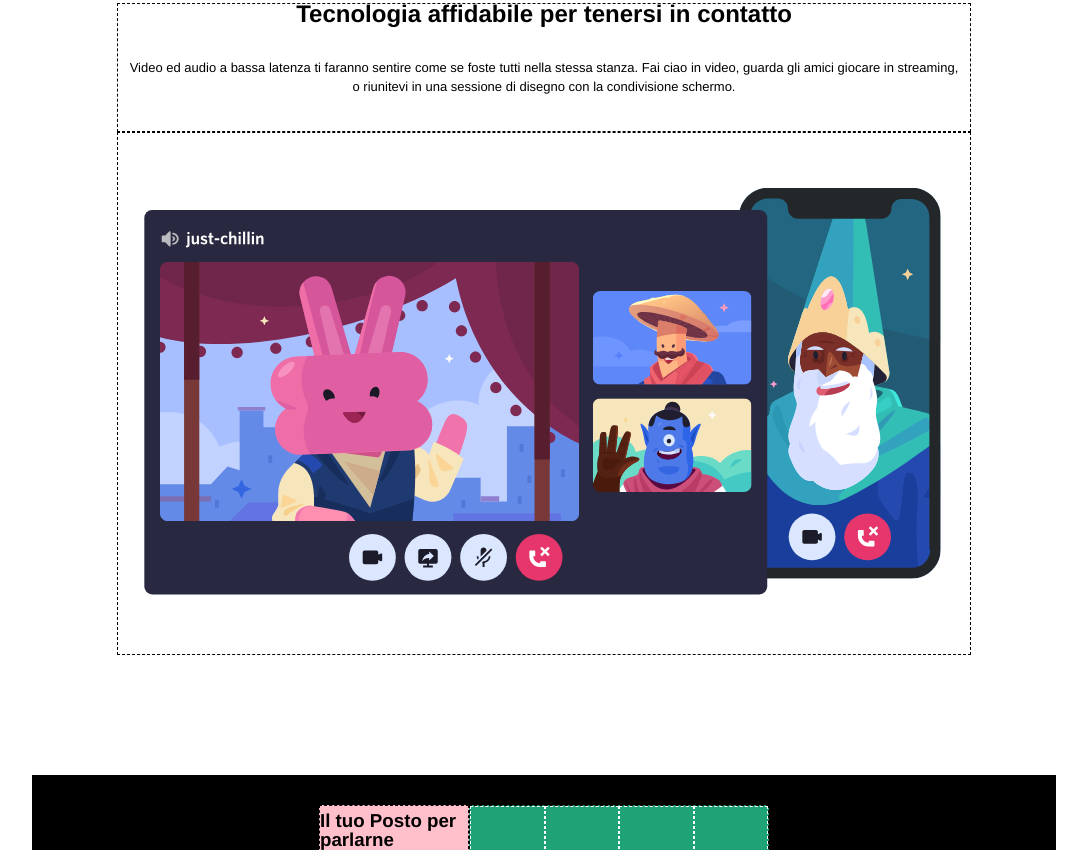
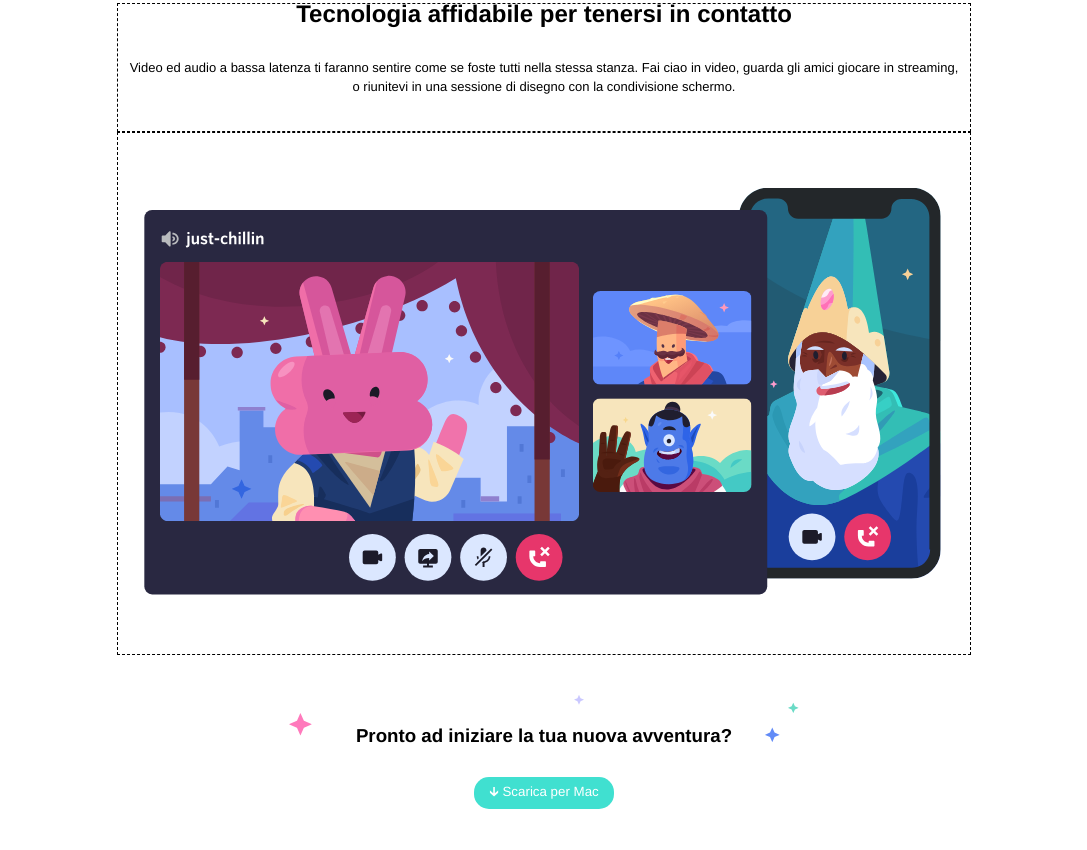
Before and after one commit to RodiaGiordano/htmlcss-discord, a plain HTML site: page index.html in a window 1280 px wide. Shown: the part 1950-2800 px from the top of the page, without its empty margins (96-1183 px from the left). Drawn offline with Linux system fonts and the light colour scheme; files whose address does not match are found by name; a web font is replaced by a local one.

Commit message:
fix: fifth section

```diff
--- a/css/style.css
+++ b/css/style.css
@@ -10,7 +10,6 @@
 /* UTILITY */
 .container{
     width: 80%;
-    min-width: 500px;
     margin: auto;
     padding-top: 30px;
 }
@@ -51,8 +50,8 @@
     padding: 5px 0;
 }
 
-.bg-black{
-    background-color: black;
+.bg-almostblack{
+    background-color:rgb(9, 9, 46);
 }
 
 ul{
@@ -78,7 +77,11 @@ ul > li{
 .button.secondary{
     background-color: black;
     color: white;
+}
 
+.button.tertiary{
+    background:turquoise;
+    color: white;
 }
 
 .font-small{
@@ -98,6 +101,10 @@ ul > li{
 
 header {
     color: white;
+}
+
+header> section{
+    padding-bottom: 60px;
 }
 
 
@@ -120,9 +127,11 @@ header {
 
 main .container{
     margin-top: 40px;
-    padding-bottom: 120px
+    padding-bottom: 100px
 
 }
+
+
 
 .bg-jumbo{
     background-image: url("../img/jumbo.png");
@@ -130,6 +139,16 @@ main .container{
     color: white;
 }
 
+.bg-star{
+    background-image: url("../img/stars.svg");
+    background-size: contain;
+    background-repeat: no-repeat;
+    max-width: 50%;
+}
+
+h3{
+    margin-bottom: 30px;
+}
 
 .box{
     border: 1px dashed black;
@@ -161,6 +180,10 @@ main .container{
 
 
 /* FOOTER */
+
+footer{
+    margin-top: -100px;
+}
 
 .one-two{
     background-color: pink;
--- a/index.html
+++ b/index.html
@@ -51,7 +51,8 @@
     </header>
 
     <main>
-        <!-- fist section -->
+        <!--first section
+        qui c'era la first section poi spostata nell'header..-->
 
 
         <!-- second section -->
@@ -113,6 +114,13 @@
             <div class="box alone">
                 <img class="immagine" src=".//img/item4-big.svg" alt="videochiamata">
             </div>
+            <div class="container bg-star">
+                <div class="flex direction-column justify-evenly align-center">
+                    <h3>Pronto ad iniziare la tua nuova avventura?</h3>
+                    <button class="button tertiary">&#129139; Scarica per Mac</button>
+                </div>
+
+            </div>
             </section>
 
 
@@ -120,7 +128,7 @@
     </main>
 
     <footer>
-        <section class="container bg-black flex justify-center f-first">
+        <section class="container bg-almostblack flex justify-center f-first">
             <div class="box one-two padding">
                 <h3>Il tuo Posto per parlarne</h3>
                 <div class="flex align-center padding">
@@ -142,7 +150,7 @@
             </div>
         </section>
 
-        <section class="container margin-f bg-black flex justify-center">
+        <section class="container margin-f bg-almostblack flex justify-center">
             <div class="extreme-footer flex justify-center">
                 <div class="f-button bg-wsmoke">Logo</div>
                 <div class="f-button bg-wsmoke">Bottone</div>
```
